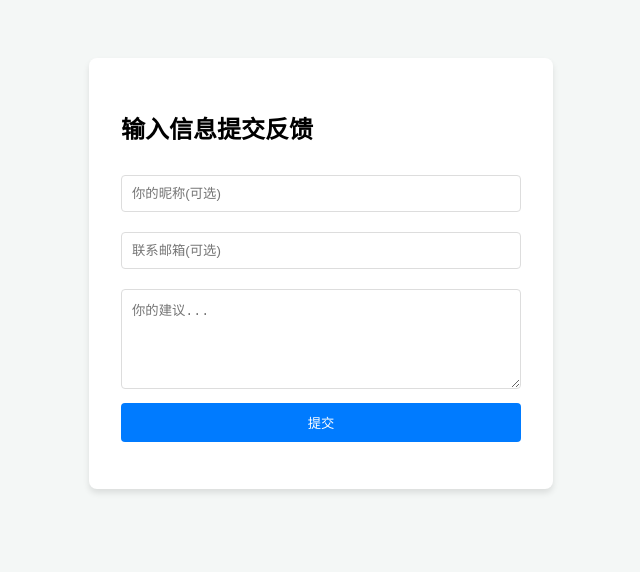
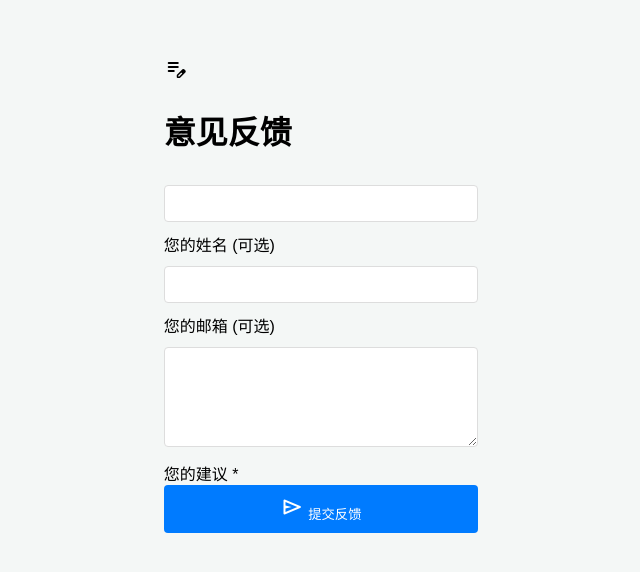
Before and after one commit to xfchd090909/aeblogfeedback, a website: page index.html in a window 1280 px wide. Shown: the whole page, without its empty margins (319-959 px from the left). Drawn offline with nearby package versions, Linux system fonts and the light colour scheme.

Commit message:
Update index.html

```diff
--- a/index.html
+++ b/index.html
@@ -3,20 +3,44 @@
 <head>
     <meta charset="UTF-8">
     <meta name="viewport" content="width=device-width, initial-scale=1.0">
-    <title>用户反馈</title>
+    <title>意见反馈 - Material 3</title>
+    <link href="https://fonts.googleapis.com/css2?family=Roboto:wght@400;500&display=swap" rel="stylesheet">
+    <link href="https://fonts.googleapis.com/css2?family=Material+Symbols+Rounded:opsz,wght,FILL,GRAD@24,400,0,0" rel="stylesheet">
     <link rel="stylesheet" href="style.css">
 </head>
 <body>
-    <div class="container">
-        <h2>输入信息提交反馈</h2>
-        <form id="feedbackForm">
-            <input type="text" id="name" placeholder="你的昵称(可选)" required>
-            <input type="email" id="email" placeholder="联系邮箱(可选)" required>
-            <textarea id="message" placeholder="你的建议..." required></textarea>
-            <button type="submit" id="submitBtn">提交</button>
-        </form>
-        <p id="status"></p>
-    </div>
+    <main class="m3-container">
+        <div class="m3-card">
+            <header class="m3-card__header">
+                <span class="material-symbols-rounded">edit_note</span>
+                <h1 class="m3-title">意见反馈</h1>
+            </header>
+
+            <form id="feedbackForm" class="m3-form">
+                <div class="m3-input-field">
+                    <input type="text" id="name" placeholder=" " autocomplete="off">
+                    <label for="name">您的姓名 (可选)</label>
+                </div>
+
+                <div class="m3-input-field">
+                    <input type="email" id="email" placeholder=" " autocomplete="off">
+                    <label for="email">您的邮箱 (可选)</label>
+                </div>
+
+                <div class="m3-input-field">
+                    <textarea id="message" placeholder=" " required></textarea>
+                    <label for="message">您的建议 *</label>
+                </div>
+
+                <button type="submit" id="submitBtn" class="m3-button">
+                    <span class="material-symbols-rounded">send</span>
+                    <span class="m3-button__text">提交反馈</span>
+                </button>
+            </form>
+
+            <div id="status" class="m3-status"></div>
+        </div>
+    </main>
     <script src="script.js"></script>
 </body>
 </html>
```
